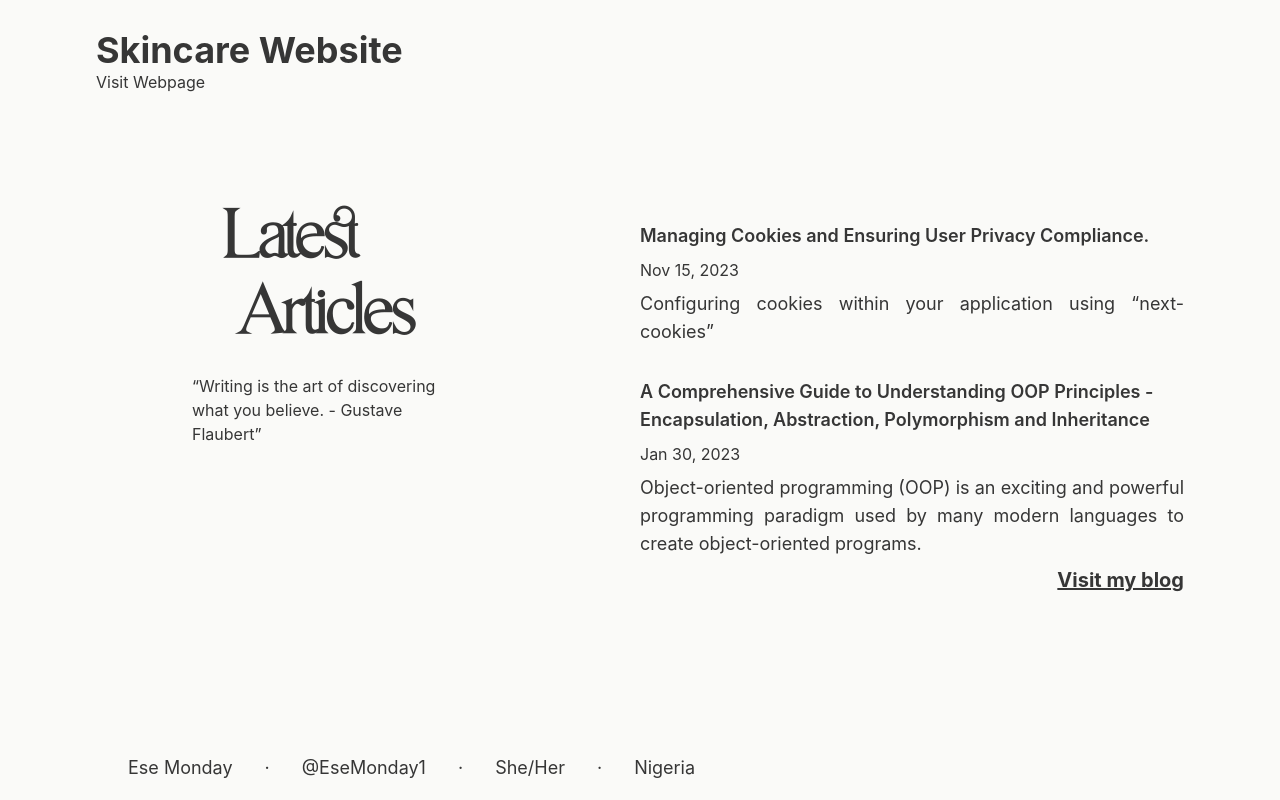
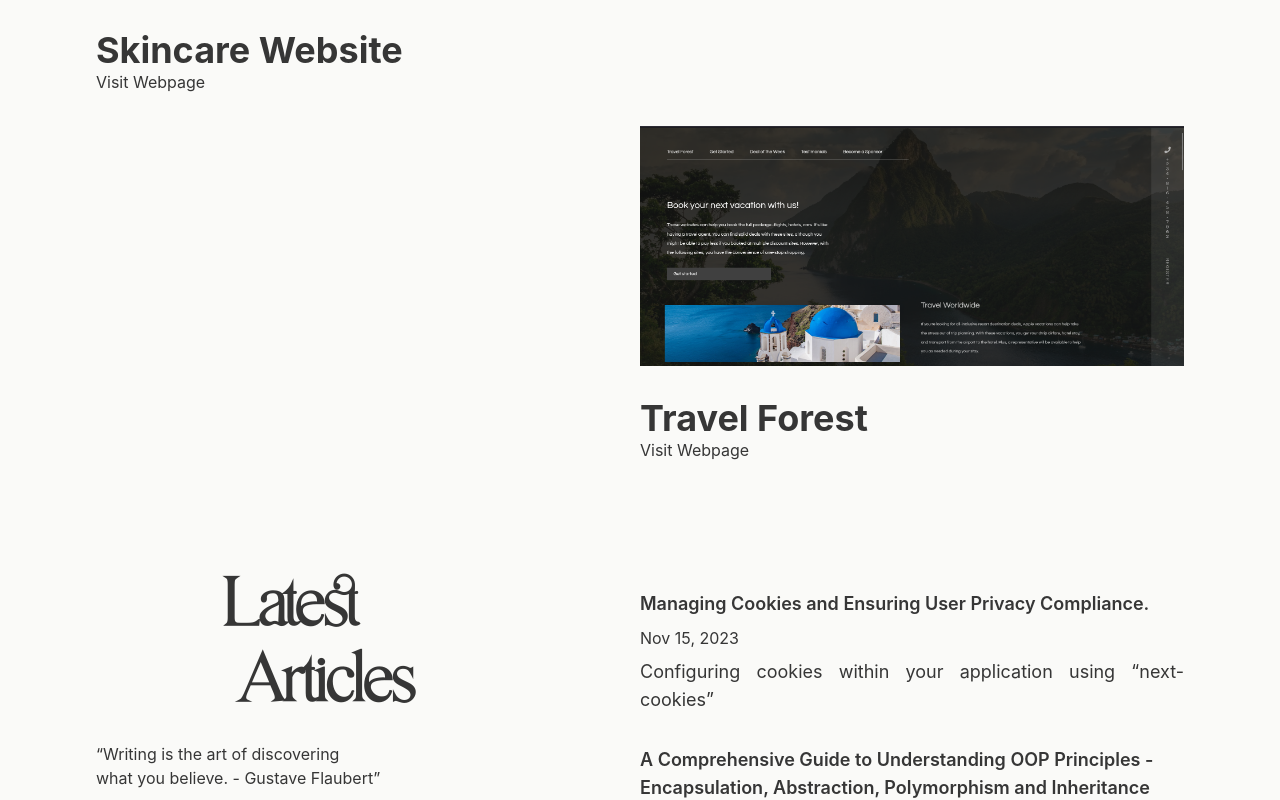
Before and after one commit to ESE-MONDAY/Ese-s-Portfolio, a Next.js app: page /projects in a window 1280 px wide. Shown: the part 1480-2280 px from the top of the page. Built offline with nearby package versions, Linux system fonts and the light colour scheme.

Commit message:
new project

```diff
--- a/app/page.tsx
+++ b/app/page.tsx
@@ -24,7 +24,7 @@ useEffect(() => {
   return (
      <div className='text-[#363636] py-10 px-8  overflow-auto h-full  '>
        {/* Hero section */}
-      <section className=''>
+      <section className='lg:px-24 '>
         <div className='flex flex-col justify-between'>
           <div className=''>
           <h1 className='text-[40px]  sm:text-8xl font-gallient  '>
@@ -48,7 +48,7 @@ useEffect(() => {
       </section>
 
    {/* Projectsection */}
-     <section className='mt-16 '>
+     <section className='mt-16 sm:px-24 '>
       <div className="heading flex flex-row sm:flex-col gap-4 justify-center ">
       <h2 className='text-center text-[40px] sm:text-8xl font-gallient'>Selected</h2>
       <h2 className='text-center    font-gallient text-[40px] sm:text-8xl sm:ml-28 '>Projects</h2>
--- a/app/projects/page.tsx
+++ b/app/projects/page.tsx
@@ -7,6 +7,7 @@ import Image from 'next/image';
 import cover from '../../public/cover.jpg';
 import cover2 from '../../public/cover2.png';
 import MockupImage from '../../public/MockupImage.png';
+import Travel from '../../public/Travel.png'
 
 
 
@@ -63,6 +64,16 @@ const Works = () => {
 
 
         </div>
+         {/* Project 4 */}
+         <div className='w-full flex justify-end mt-8'>
+        <div className='sm:w-[50%]'>
+          <Image src={Travel} alt='Book your next vacation with us! These websites can help you book the full package–flights, hotels, cars. It’s like having a travel agent. You can find solid deals with these sites, lthough you' style={{objectFit:"cover"}} />
+          <h4 className='text-2xl sm:text-4xl font-bold mt-4 sm:mt-8'>Travel Forest </h4>
+
+            <Link href="https://travel-forest-io.vercel.app/#" className='text-base mt-2 sm:mt-4' target='_blank'>Visit Webpage</Link>
+
+        </div>
+        </div>
       </div>
       {/* Articles */}
 
@@ -72,7 +83,7 @@ const Works = () => {
         <h2 className='text-3xl sm:text-6xl sm:mt-4  font-gallient  font-semibold text-start lg:ml-36 '>Articles</h2>
         <div className='mt-8 hidden sm:flex  '>
 
-          <q className='sm:ml-24 '>Writing is the art of discovering <br />what you believe. - Gustave Flaubert</q>
+          <q className='pr-4 '>Writing is the art of discovering <br />what you believe. - Gustave Flaubert</q>
         </div>
         </div>
          <div className='lg:basis-1/2 w-full'>
```
Also changed, not shown: public/Travel.png (added).
